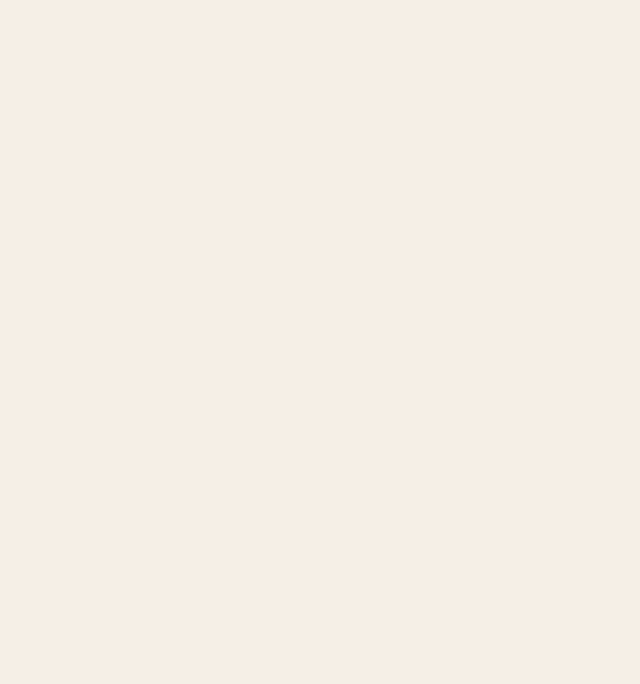
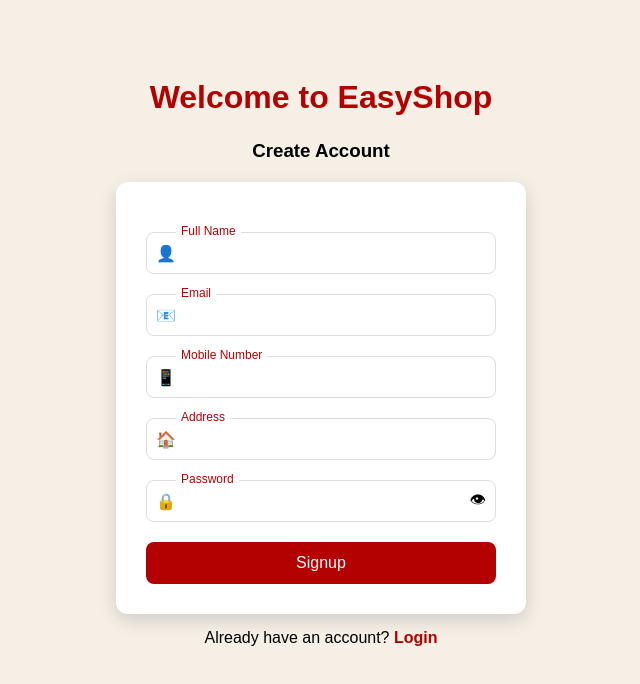
Before and after one commit to harivishnu916/ecommerce-microservices, a React (Create React App) app in the folder frontend/easyshop/: page /signup in a window 1280 px wide. Before the commit this address had no page. Shown: the top 684 px of the page, without its empty margins (319-959 px from the left). Built offline with nearby package versions, Linux system fonts and the light colour scheme.

Commit message:
signup page created

```diff
--- a/frontend/easyshop/src/App.js
+++ b/frontend/easyshop/src/App.js
@@ -3,11 +3,14 @@
 import Categories from "./pages/Categories";
 import ProductList from "./pages/ProductList";
 import Cart from "./pages/Cart";
+import Signup from "./pages/Signup";
+
 
 function App() {
   return (
     <BrowserRouter>
       <Routes>
+        <Route path="/signup" element={<Signup />} />
         <Route path="/cart" element={<Cart />} />
         <Route path="/" element={<Home />} />
         <Route path="/categories" element={<Categories />} />
--- a/frontend/easyshop/src/components/Navbar.js
+++ b/frontend/easyshop/src/components/Navbar.js
@@ -1,9 +1,9 @@
 import React from "react";
-import { useLocation } from "react-router-dom";
+import { useNavigate } from "react-router-dom";
 import "./styles.css";
 
 function Navbar() {
-  const location = useLocation();
+  const navigate = useNavigate();
 
   return (
     <div className="navbar">
@@ -12,13 +12,15 @@
 
       <h2 className="logo">EASYSHOP</h2>
 
-      {/* SHOW buttons only after clicking Shop Now */}
-      {true && (
-        <div className="nav-right">
-          <button className="nav-btn">Login</button>
-          <button className="nav-btn">Signup</button>
-        </div>
-      )}
+      <div className="nav-right">
+        <button className="nav-btn" onClick={() => navigate("/login")}>
+          Login
+        </button>
+
+        <button className="nav-btn" onClick={() => navigate("/signup")}>
+          Signup
+        </button>
+      </div>
 
     </div>
   );
--- a/frontend/easyshop/src/pages/Categories.js
+++ b/frontend/easyshop/src/pages/Categories.js
@@ -24,13 +24,11 @@
     <div className="category-container">
       <div className="category-header">
   <h2>Shop by Category</h2>
-
-  <div className="auth-buttons">
-    <button>Login</button>
-    <button>Signup</button>
   </div>
-</div>
-
+<div className="auth-buttons">
+        <button onClick={() => navigate("/login")}>Login</button>
+        <button onClick={() => navigate("/signup")}>Signup</button>
+      </div>
       <div className="category-grid">
         {categories.map((cat) => (
           <div
--- a/frontend/easyshop/src/pages/Home.js
+++ b/frontend/easyshop/src/pages/Home.js
@@ -11,14 +11,16 @@
   const navigate = useNavigate();
 
   const handleShopNow = () => {
-    navigate("/categories");  // ✅ redirect works
+    navigate("/categories");
   };
 
   return (
     <>
       <Navbar />
 
-      {/* ✅ pass function properly */}
+      {/* OPTIONAL: add signup button here */}
+
+
       <Hero onShopNow={handleShopNow} />
 
       <Features />
--- /dev/null
+++ b/frontend/easyshop/src/pages/Signup.js
@@ -0,0 +1,119 @@
+import React, { useState } from "react";
+import "./signup.css";
+import { useNavigate } from "react-router-dom";
+
+function Signup() {
+  const navigate = useNavigate();
+
+  const [user, setUser] = useState({
+    name: "",
+    email: "",
+    password: "",
+    mobile: "",
+    address: "",
+  });
+
+  const [showPassword, setShowPassword] = useState(false);
+  const [error, setError] = useState("");
+
+  const handleChange = (e) => {
+    setUser({ ...user, [e.target.name]: e.target.value });
+  };
+
+  const handleSubmit = (e) => {
+    e.preventDefault();
+
+    // 🔴 VALIDATION
+    if (!user.name || !user.email || !user.password || !user.mobile) {
+      setError("All fields are required");
+      return;
+    }
+
+    if (!user.email.includes("@")) {
+      setError("Enter a valid email");
+      return;
+    }
+
+    if (user.mobile.length !== 10) {
+      setError("Mobile must be 10 digits");
+      return;
+    }
+
+    if (user.password.length < 6) {
+      setError("Password must be at least 6 characters");
+      return;
+    }
+
+    setError("");
+    alert("Signup Successful!");
+
+    // optional redirect
+    navigate("/login");
+  };
+
+  return (
+    <div className="signup-container">
+
+      <h1>Welcome to EasyShop</h1>
+      <h3>Create Account</h3>
+
+      <form onSubmit={handleSubmit} className="signup-form">
+
+  {error && <p className="error">{error}</p>}
+
+  <div className="input-box">
+    <span>👤</span>
+    <input type="text" name="name" required onChange={handleChange} />
+    <label>Full Name</label>
+  </div>
+
+  <div className="input-box">
+    <span>📧</span>
+    <input type="email" name="email" required onChange={handleChange} />
+    <label>Email</label>
+  </div>
+
+  <div className="input-box">
+    <span>📱</span>
+    <input type="text" name="mobile" required onChange={handleChange} />
+    <label>Mobile Number</label>
+  </div>
+
+  <div className="input-box">
+    <span>🏠</span>
+    <input type="text" name="address" onChange={handleChange} />
+    <label>Address</label>
+  </div>
+
+  <div className="input-box password-box">
+    <span>🔒</span>
+    <input
+      type={showPassword ? "text" : "password"}
+      name="password"
+      required
+      onChange={handleChange}
+    />
+    <label>Password</label>
+
+    <div
+      className="toggle"
+      onClick={() => setShowPassword(!showPassword)}
+    >
+      {showPassword ? "🙈" : "👁"}
+    </div>
+  </div>
+
+  <button type="submit">Signup</button>
+
+</form>
+
+      <p className="login-text">
+        Already have an account?
+        <span onClick={() => navigate("/login")}> Login</span>
+      </p>
+
+    </div>
+  );
+}
+
+export default Signup;
--- /dev/null
+++ b/frontend/easyshop/src/pages/signup.css
@@ -0,0 +1,127 @@
+/* CONTAINER */
+.signup-container {
+  display: flex;
+  flex-direction: column;
+  align-items: center;
+  justify-content: center;
+  min-height: 90vh;
+}
+
+/* HEADINGS */
+.signup-container h1 {
+  color: #b30000;
+  margin-bottom: 5px;
+}
+
+.signup-container h3 {
+  margin-bottom: 20px;
+}
+
+/* FORM CARD */
+.signup-form {
+  background: white;
+  padding: 30px;
+  border-radius: 12px;
+  box-shadow: 0 6px 18px rgba(0,0,0,0.15);
+  width: 350px;
+}
+
+/* INPUT BOX */
+.input-box {
+  position: relative;
+  margin: 20px 0;
+}
+
+/* INPUT */
+.input-box input {
+  width: 100%;
+  padding: 12px 40px 12px 35px;
+  border: 1px solid #ddd;
+  border-radius: 8px;
+  outline: none;
+  font-size: 14px;
+  box-sizing: border-box;
+}
+
+/* ICON LEFT */
+.input-box span {
+  position: absolute;
+  left: 10px;
+  top: 50%;
+  transform: translateY(-50%);
+}
+
+/* LABEL (FLOATING) */
+.input-box label {
+  position: absolute;
+  left: 35px;
+  top: 12px;
+  color: #888;
+  font-size: 14px;
+  transition: 0.2s;
+  pointer-events: none;
+}
+
+/* FLOAT EFFECT */
+.input-box input:focus + label,
+.input-box input:not(:placeholder-shown) + label {
+  top: -8px;
+  left: 30px;
+  font-size: 12px;
+  color: #b30000;
+  background: white;
+  padding: 0 5px;
+}
+
+/* PASSWORD TOGGLE */
+.toggle {
+  position: absolute;
+  right: 10px;
+  top: 50%;
+  transform: translateY(-50%);
+  cursor: pointer;
+}
+
+/* BUTTON */
+.signup-form button {
+  width: 100%;
+  padding: 12px;
+  background: #b30000;
+  color: white;
+  border: none;
+  border-radius: 8px;
+  cursor: pointer;
+  font-size: 16px;
+}
+
+.signup-form button:hover {
+  background: #800000;
+}
+
+/* ERROR */
+.error {
+  color: red;
+  font-size: 14px;
+}
+
+/* LOGIN TEXT */
+.login-text {
+  margin-top: 15px;
+}
+
+.login-text span {
+  color: #b30000;
+  font-weight: bold;
+  cursor: pointer;
+}
+/* Remove default browser password eye icon */
+input[type="password"]::-ms-reveal,
+input[type="password"]::-ms-clear {
+  display: none;
+}
+
+input[type="password"]::-webkit-credentials-auto-fill-button {
+  visibility: hidden;
+  display: none !important;
+  pointer-events: none;
+}
```
